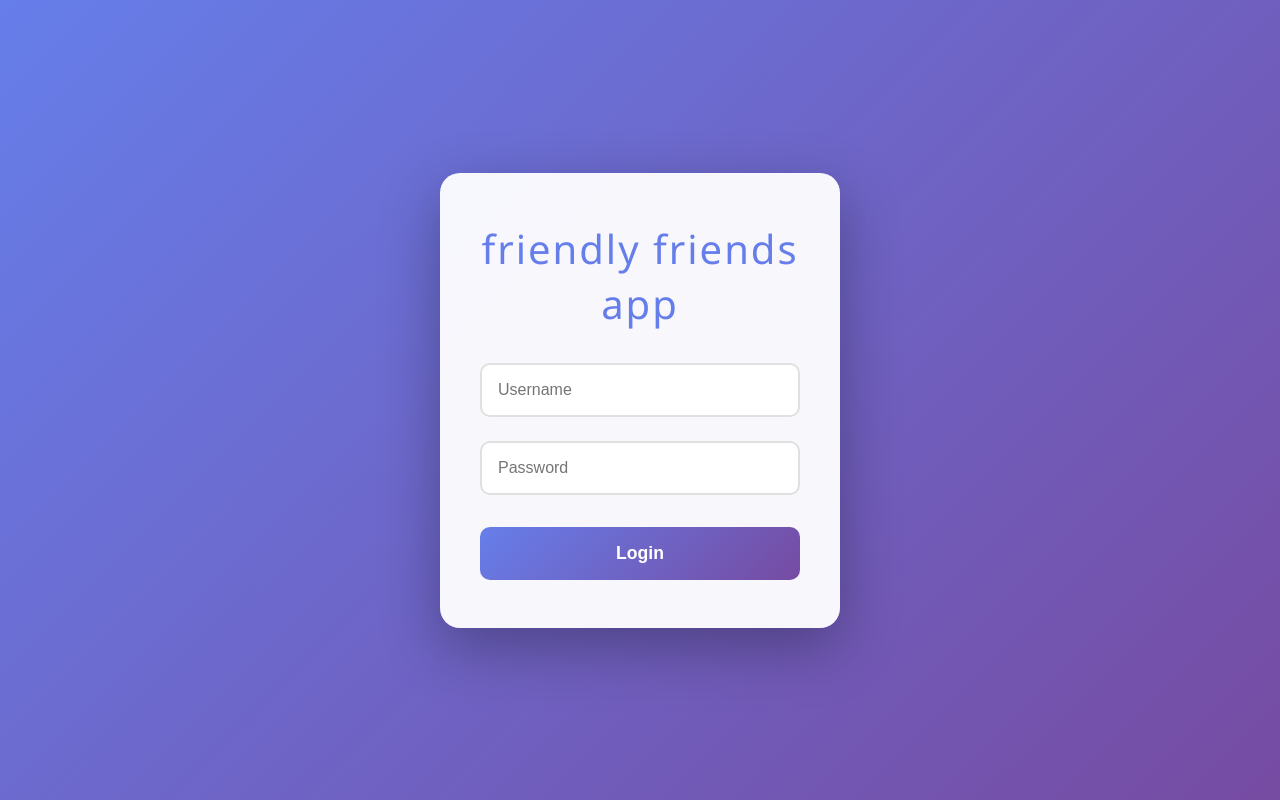
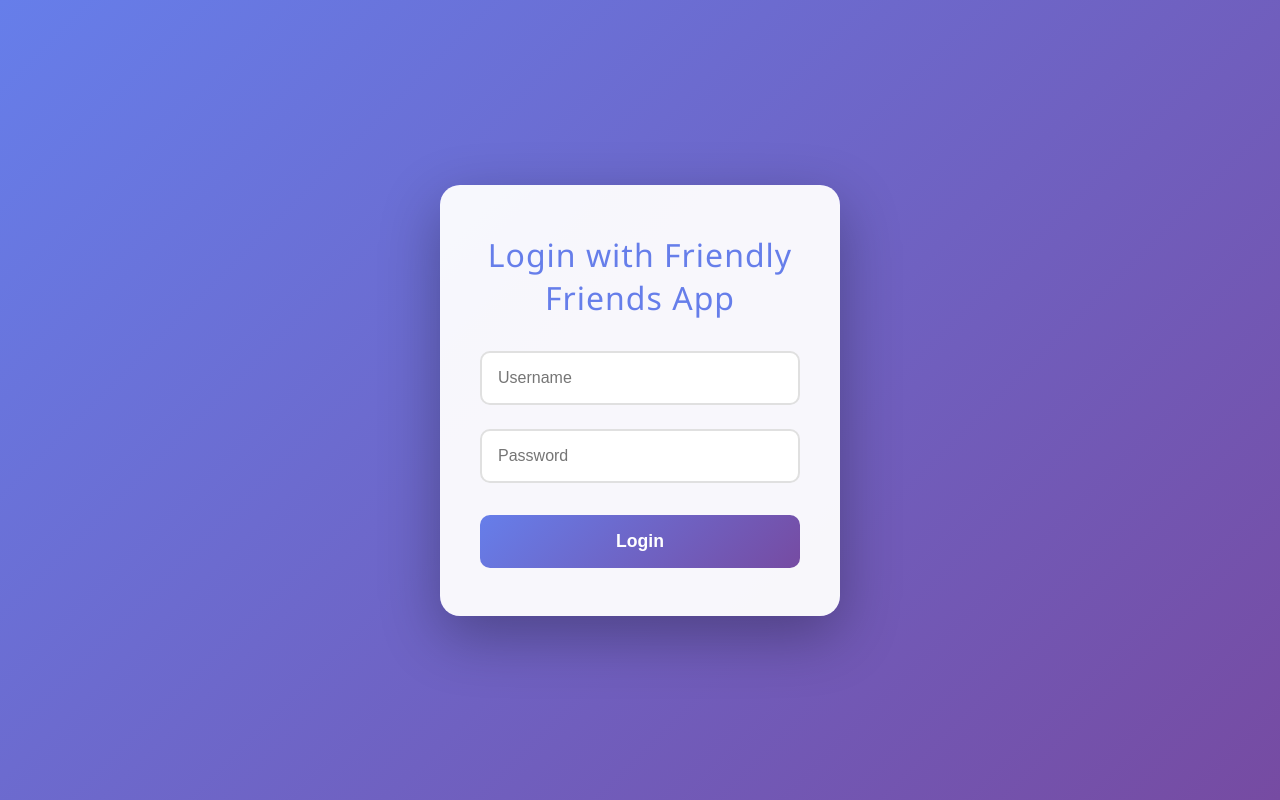
Before and after one commit to mridultyagi687/minecraft-friendly-friends-edition, a plain HTML site: page index.html in a window 1280 px wide. Drawn offline with Linux system fonts and the light colour scheme.

Commit message:
Update login screen to show 'Login with Friendly Friends App'

```diff
--- a/index.html
+++ b/index.html
@@ -12,7 +12,7 @@
         <div id="login-screen" class="screen active">
             <div class="login-container">
                 <div class="logo-container">
-                    <h1 class="app-title">friendly friends app</h1>
+                    <h1 class="app-title">Login with Friendly Friends App</h1>
                 </div>
                 <form id="login-form" class="login-form">
                     <div class="form-group">
--- a/styles.css
+++ b/styles.css
@@ -67,11 +67,10 @@ body {
 }
 
 .app-title {
-    font-size: 2.5rem;
-    font-weight: 300;
+    font-size: 2rem;
+    font-weight: 400;
     color: #667eea;
-    letter-spacing: 2px;
-    text-transform: lowercase;
+    letter-spacing: 1px;
     margin-bottom: 0.5rem;
 }
 
```
